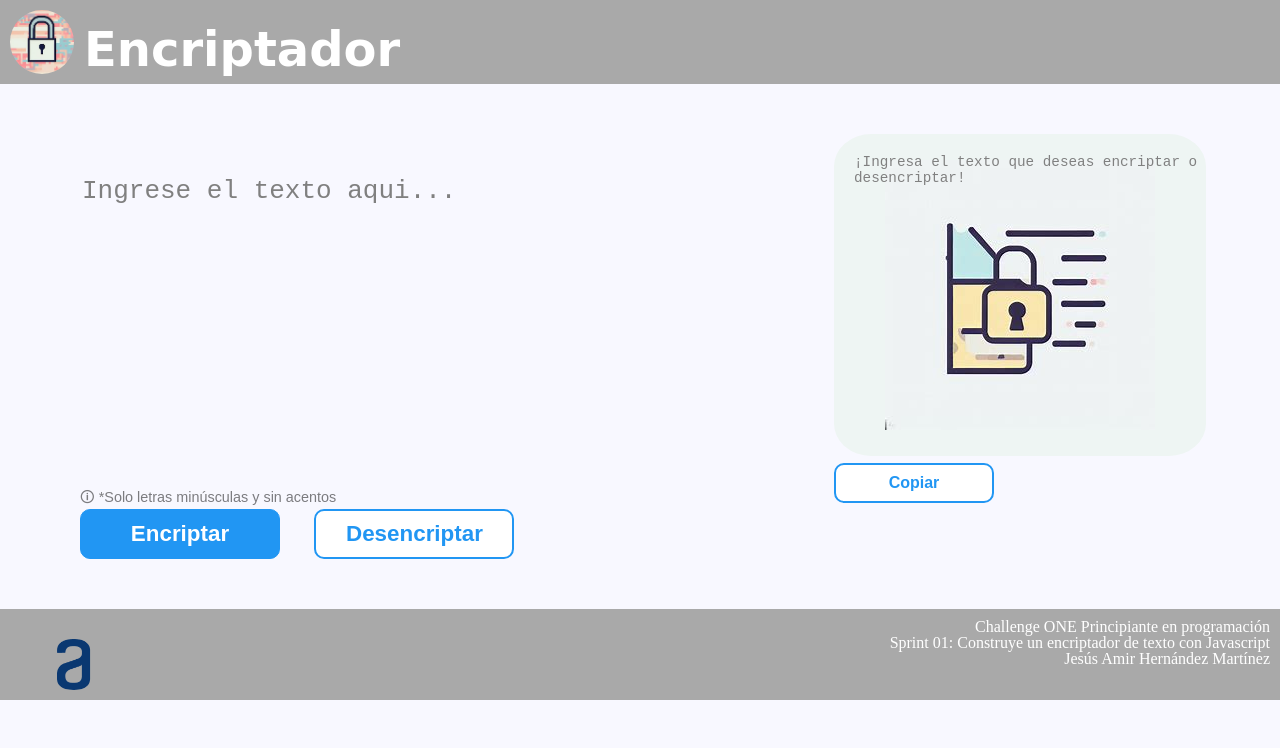
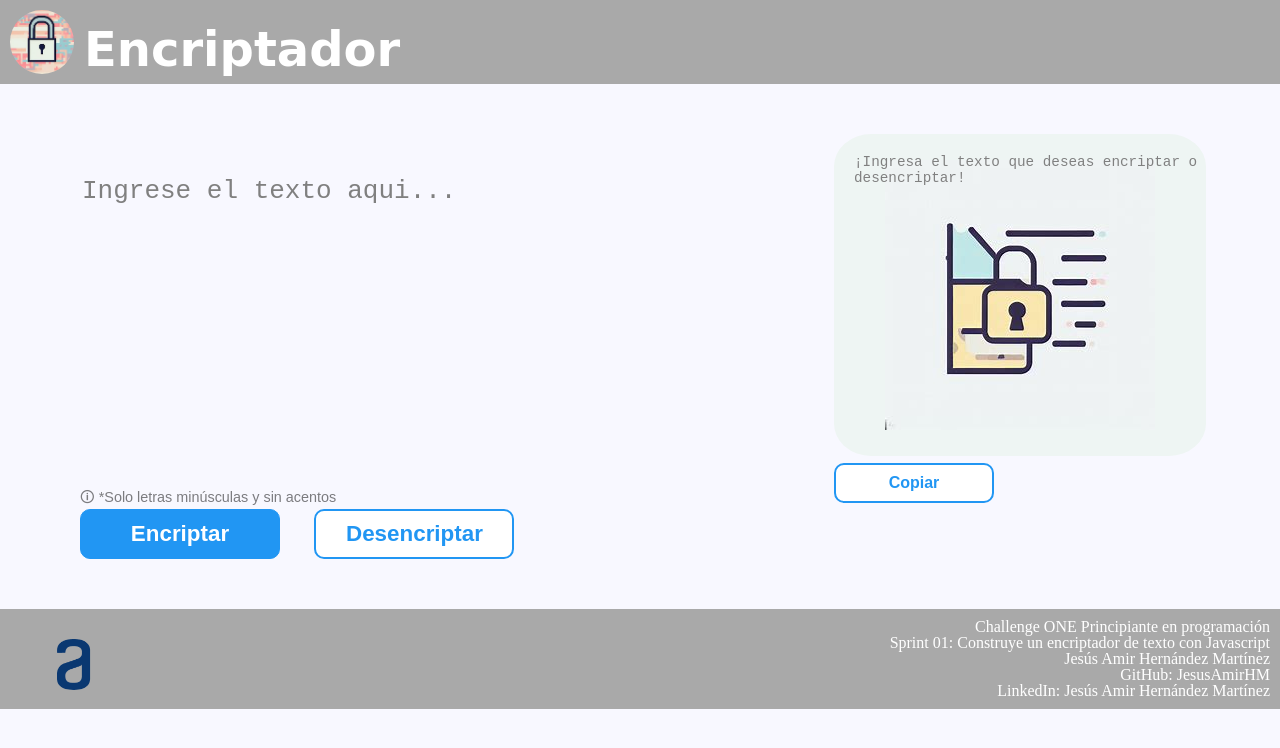
Before and after one commit to JesusAmirHM/Encriptador, a plain HTML site: page index.html in a window 1280 px wide. Drawn offline with Linux system fonts and the light colour scheme; some packages are replaced by stand-ins of ours; a script that the page names is missing; a web font is replaced by a local one.

Commit message:
versión 2

```diff
--- a/index.html
+++ b/index.html
@@ -71,7 +71,9 @@
         <div class="datos">
             <p>Challenge ONE Principiante en programación</p>
             <p>Sprint 01: Construye un encriptador de texto con Javascript</p>
-            <p>Jesús Amir Hernández Martínez</p>
+            <p><a href="https://app.aluracursos.com/user/jesus-amir-hernandez">Jesús Amir Hernández Martínez</a></p>
+            <p><a href="https://github.com/JesusAmirHM">GitHub: JesusAmirHM</a></p>
+            <p><a href="https://www.linkedin.com/in/jes%C3%BAs-amir-hern%C3%A1ndez-mart%C3%ADnez-77ab66277/">LinkedIn: Jesús Amir Hernández Martínez</a></p>
         </div>
 
     </footer>
--- a/style.css
+++ b/style.css
@@ -142,6 +142,16 @@ footer{
     color: white;
 }
 
+.datos a{
+    color: white;
+    text-decoration: none;
+}
+
+.datos a:hover{
+    color: #2196f3;
+    text-decoration: underline;
+}
+
 @media screen and (max-width: 480px) {
 
     main{
```
